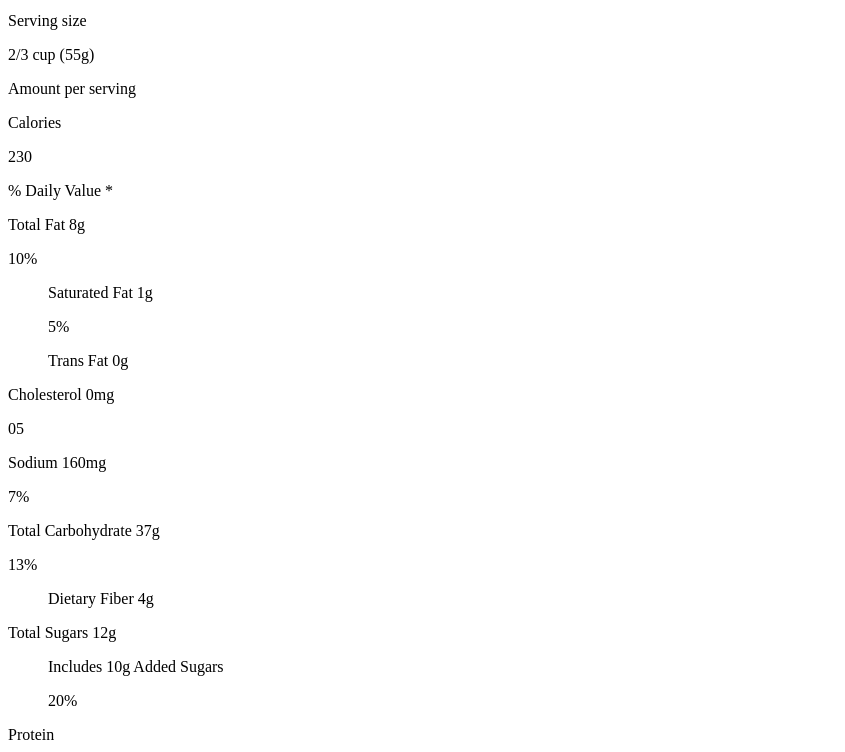
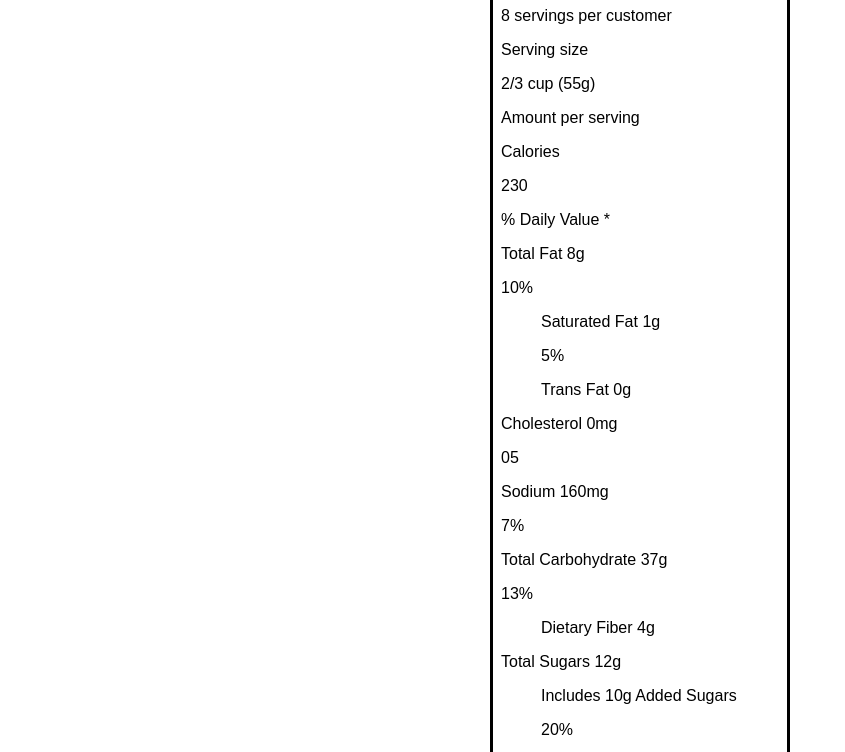
Before and after one commit to sd4483/nutrition-label, a plain HTML site: page index.html in a window 1280 px wide. Shown: the part 102-854 px from the top of the page, without its empty margins (0-845 px from the left). Drawn offline with Linux system fonts and the light colour scheme.

Commit message:
Add css to body and main content

```diff
--- a/css/styles.css
+++ b/css/styles.css
@@ -0,0 +1,15 @@
+* {
+    box-sizing: border-box;
+}
+
+body {
+    padding: 10px;
+    font-family: Arial, Helvetica, sans-serif;
+}
+
+main {
+    width: 300px;
+    margin: 0 auto;
+    padding: 8px;
+    border: 3px solid black;
+}
--- a/index.html
+++ b/index.html
@@ -7,10 +7,8 @@
     <title>Nutrition Label HTML&CSS Project</title>
 </head>
 <body>
-    <header>
+    <main>
         <h1>Nutrition Facts</h1>
-    </header>
-    <main>
         <div class="serving-info">
             <p>8 servings per customer</p>
             <div class="serving-size">
```
